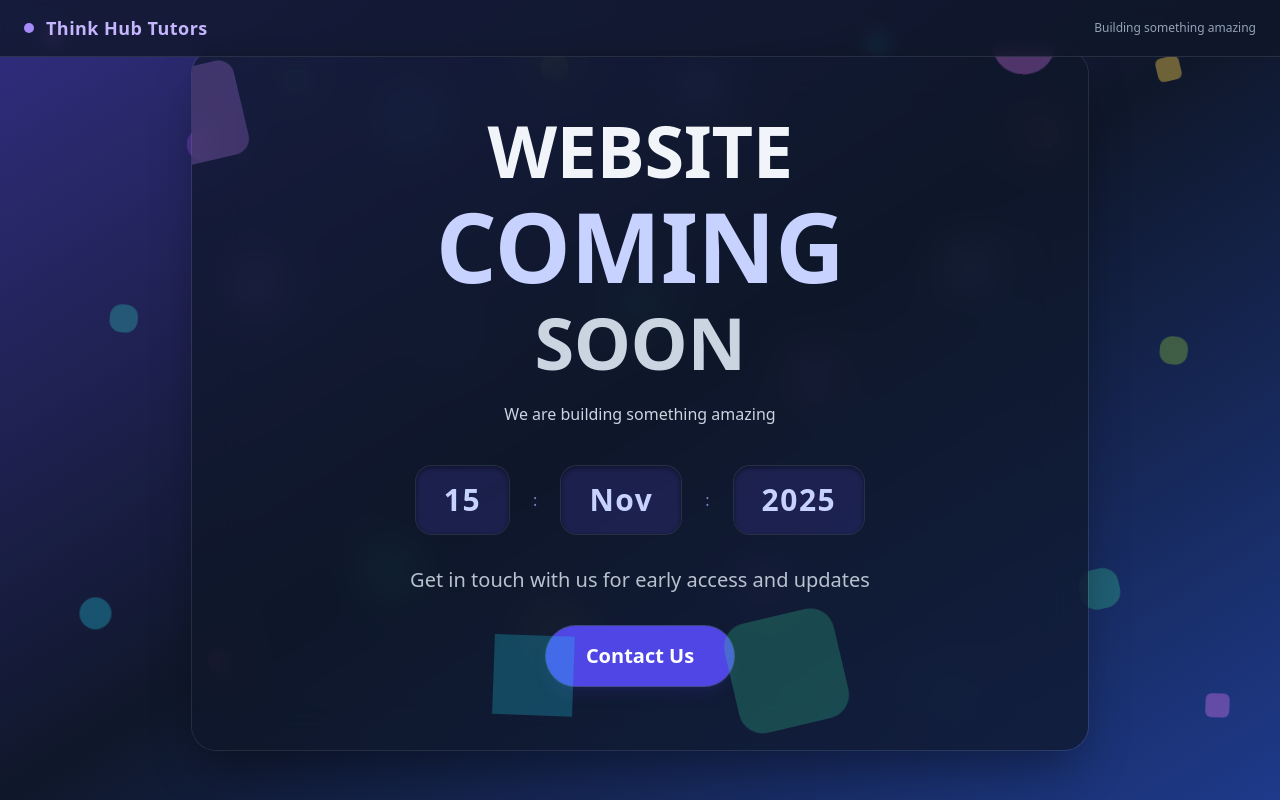
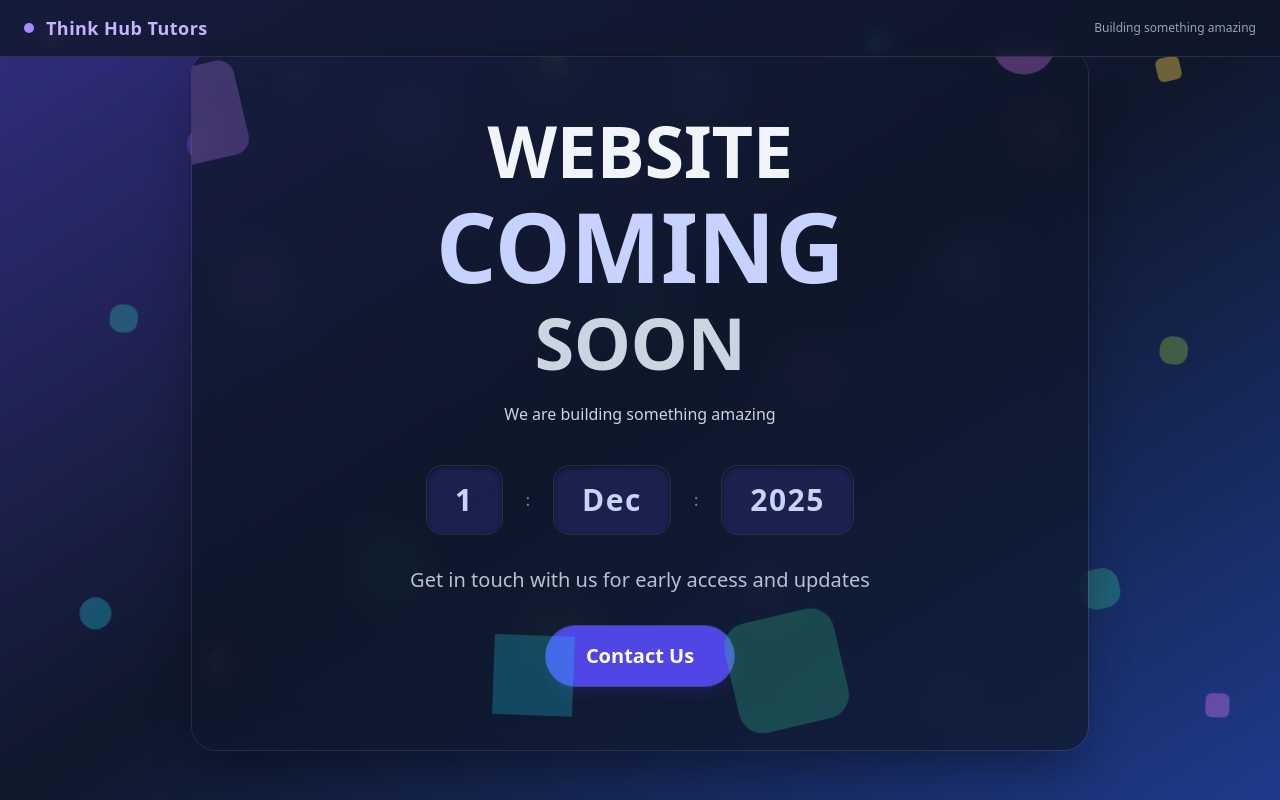
Before and after one commit to usamayousaf5000/ThinkHubTuitors, a React (Vite) app: page / in a window 1280 px wide. Built offline with nearby package versions, Linux system fonts and the light colour scheme.

Commit message:
Date change for the Web

```diff
--- a/src/components/ComingSoon.jsx
+++ b/src/components/ComingSoon.jsx
@@ -26,9 +26,9 @@ export default function ComingSoon({ onContactClick }) {
       <p className="mt-6 text-slate-300">We are building something amazing</p>
 
       <div className="mt-8 sm:mt-10 flex items-center justify-center gap-5 sm:gap-6 text-slate-200">
-        <DatePill label="15" />
+        <DatePill label="1" />
         <span className="text-indigo-300/70">:</span>
-        <DatePill label="Nov" />
+        <DatePill label="Dec" />
         <span className="text-indigo-300/70">:</span>
         <DatePill label="2025" />
       </div>
```
